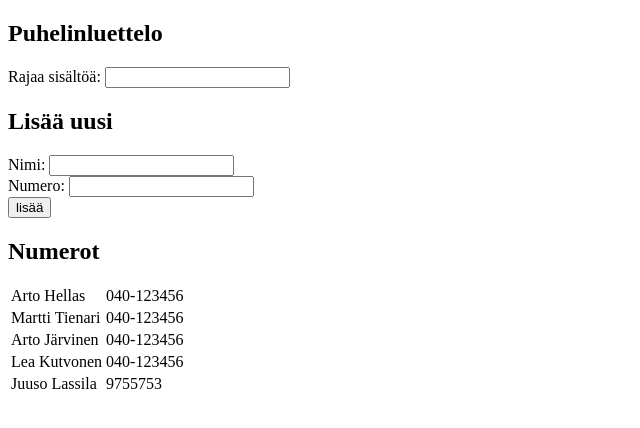
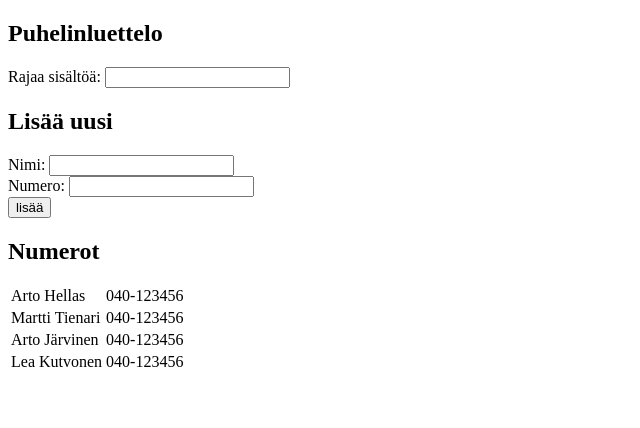
Before and after one commit to MrNerd24/fullstack-kurssi-teht-v-t, a React (Create React App) app in the folder Osa2/project4/: page / in a window 1280 px wide. Shown: the top 428 px of the page, without its empty margins (0-640 px from the left). Built offline with nearby package versions, Linux system fonts and the light colour scheme; data requests are answered from the project's data file; the HTML template or start-up script is replaced by a standard one.

Commit message:
Tehtävä 2.15

```diff
--- a/Osa2/project4/db.json
+++ b/Osa2/project4/db.json
@@ -19,11 +19,6 @@
       "name": "Lea Kutvonen",
       "number": "040-123456",
       "id": 4
-    },
-    {
-      "name": "Juuso Lassila",
-      "number": "9755753",
-      "id": 5
     }
   ]
 }
--- a/Osa2/project4/src/App.js
+++ b/Osa2/project4/src/App.js
@@ -2,7 +2,7 @@ import React from 'react';
 import AddingForm from "./AddingForm";
 import TextInput from "./TextInput";
 import InformationTable from "./InformationTable";
-import Axios from 'axios'
+import ServerDao from "./ServerDao";
 
 class App extends React.Component {
     constructor(props) {
@@ -18,12 +18,13 @@ class App extends React.Component {
             newNumber: '',
             filter: ''
         }
+
+        this.serverDao = new ServerDao()
     }
 
-    componentWillMount() {
-        Axios.get("http://localhost:3001/persons").then((response) => {
-            this.setState({persons: response.data})
-        })
+    async componentWillMount() {
+        let data = await this.serverDao.getPersons()
+        this.setState({persons: data})
     }
 
     handleNameChange = (event) => {
@@ -40,22 +41,21 @@ class App extends React.Component {
         })
     }
 
-    handleSubmit = () => {
+    handleSubmit = async () => {
+        console.log(this.state)
         let newPerson = {name: this.state.newName, number: this.state.newNumber}
         let persons = this.state.persons
-
+        console.log(newPerson)
+        console.log(persons)
         if (!persons.some((person) => person.name === this.state.newName)) {
-            Axios.post("http://localhost:3001/persons", newPerson).then((response) => {
-                newPerson = response.data
-
-                persons = [...persons, newPerson]
-                this.setState({
-                    persons
-                })
-            })
+            let newPersonWithId = await this.serverDao.postPerson(newPerson)
+            console.log(newPersonWithId)
+            persons = [...persons, newPersonWithId]
+            console.log(persons)
         }
 
         this.setState({
+            persons,
             newName: "",
             newNumber: ""
         })
--- /dev/null
+++ b/Osa2/project4/src/ServerDao.js
@@ -0,0 +1,34 @@
+
+import Axios from 'axios'
+
+let instance = null
+
+export default class ServerDao {
+
+    constructor() {
+        if(instance === null) {
+            this.baseURL = "http://localhost:3001/"
+            instance = this
+        }
+        return instance
+    }
+
+
+    getPersons = async () => {
+        let response = await Axios.get(this.baseURL + "persons")
+        return response.data
+    }
+
+    postPerson = async (person) => {
+        console.log("axious", person)
+        let response = await Axios.post(this.baseURL + "persons", person)
+        console.log(response)
+        return response.data
+    }
+
+    updatePerson = async (id,person) => {
+        let response = await Axios.put(this.baseURL + "persons/" + id, person)
+        return response.data
+    }
+
+}
```
